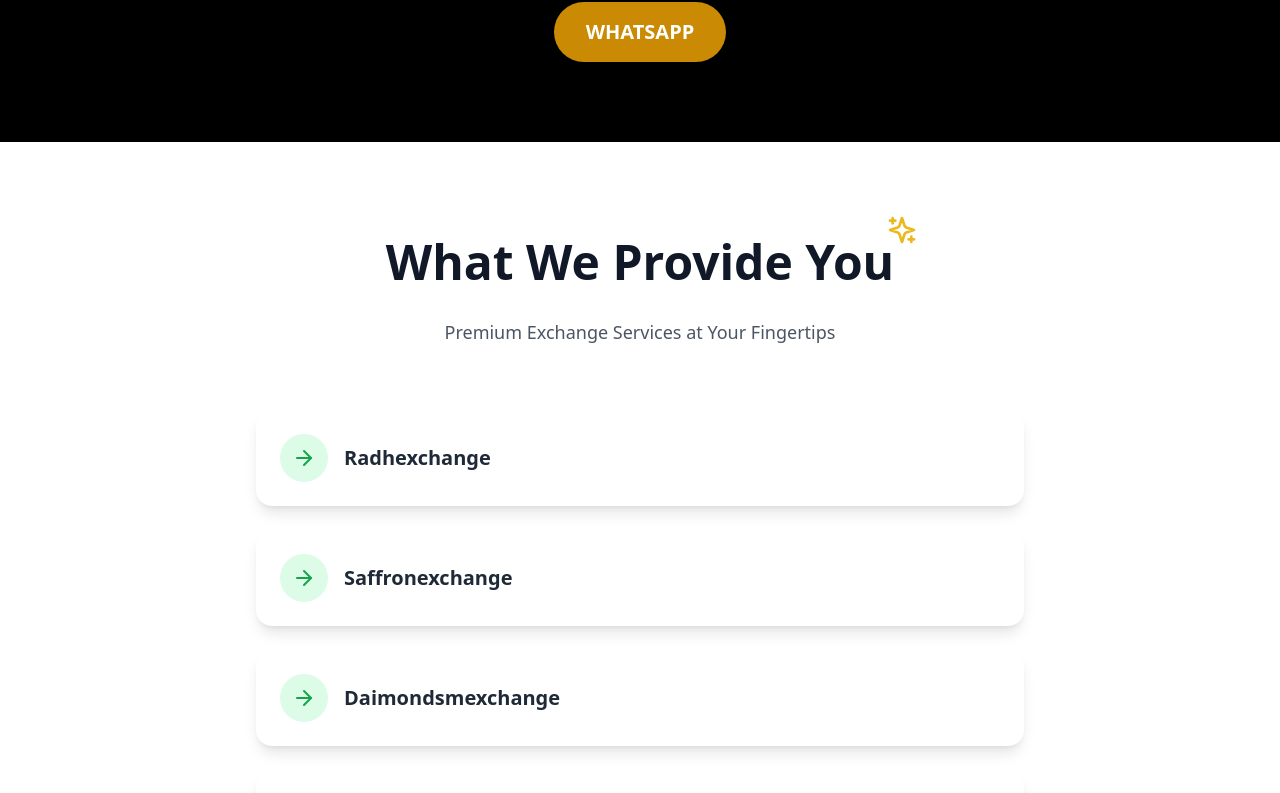
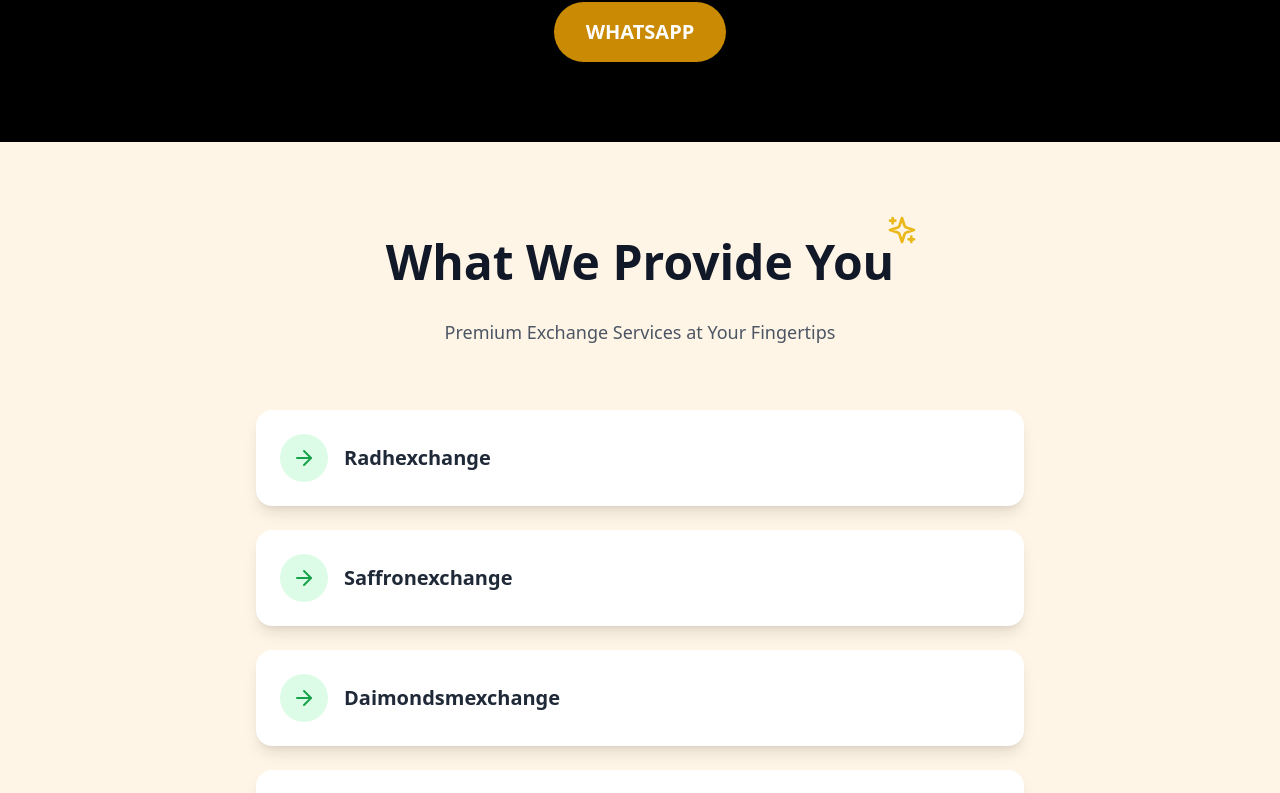
Before and after one commit to Targter/SWASTIK-GIG1, a React (Vite) app: page / in a window 1280 px wide. Shown: the part 1762-2555 px from the top of the page. Built offline with nearby package versions, Linux system fonts and the light colour scheme.

Commit message:
Update App.tsx

```diff
--- a/src/App.tsx
+++ b/src/App.tsx
@@ -118,7 +118,7 @@
       </section>
     {/* About Section */}
 
-      <section className="py-24 px-4">
+      <section className="py-24 px-4 bg-[#fff5e6]">
         <div className="max-w-6xl mx-auto">
           {/* Header */}
           <div className="text-center mb-16">
```
